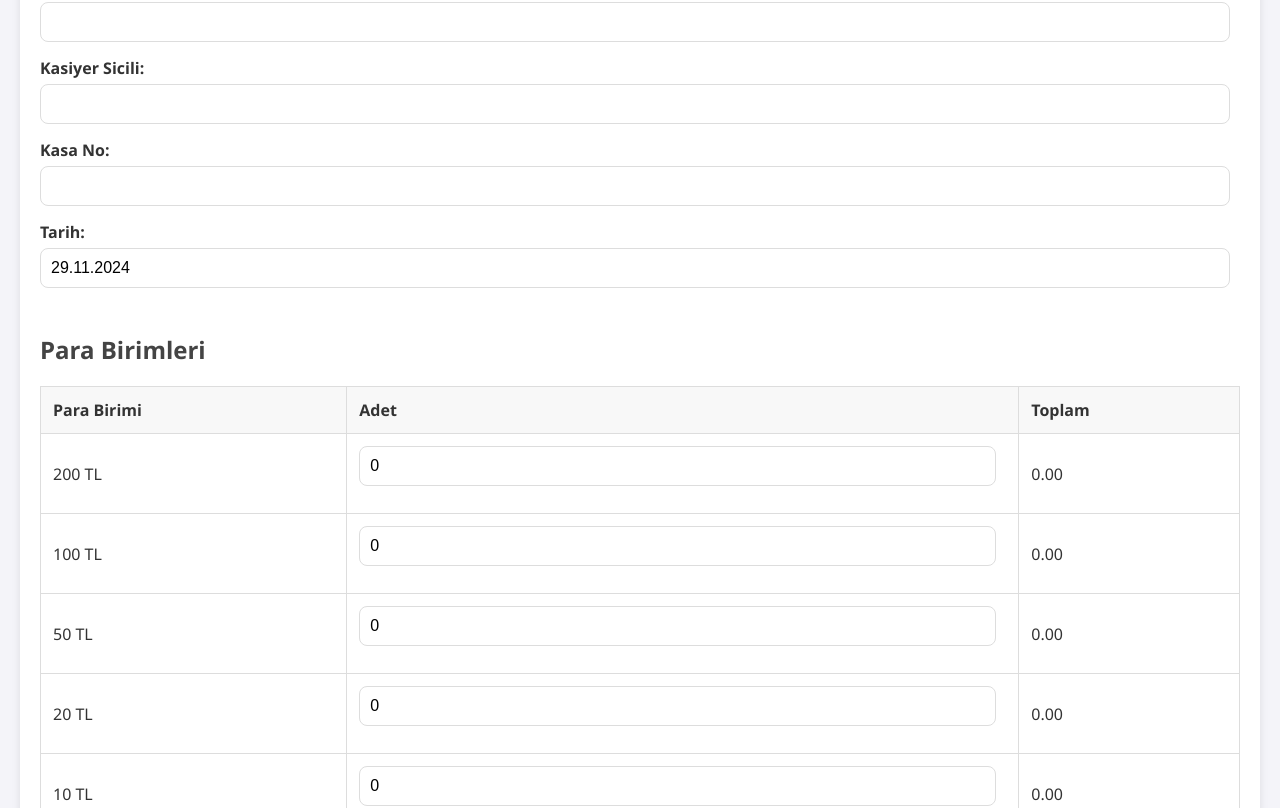
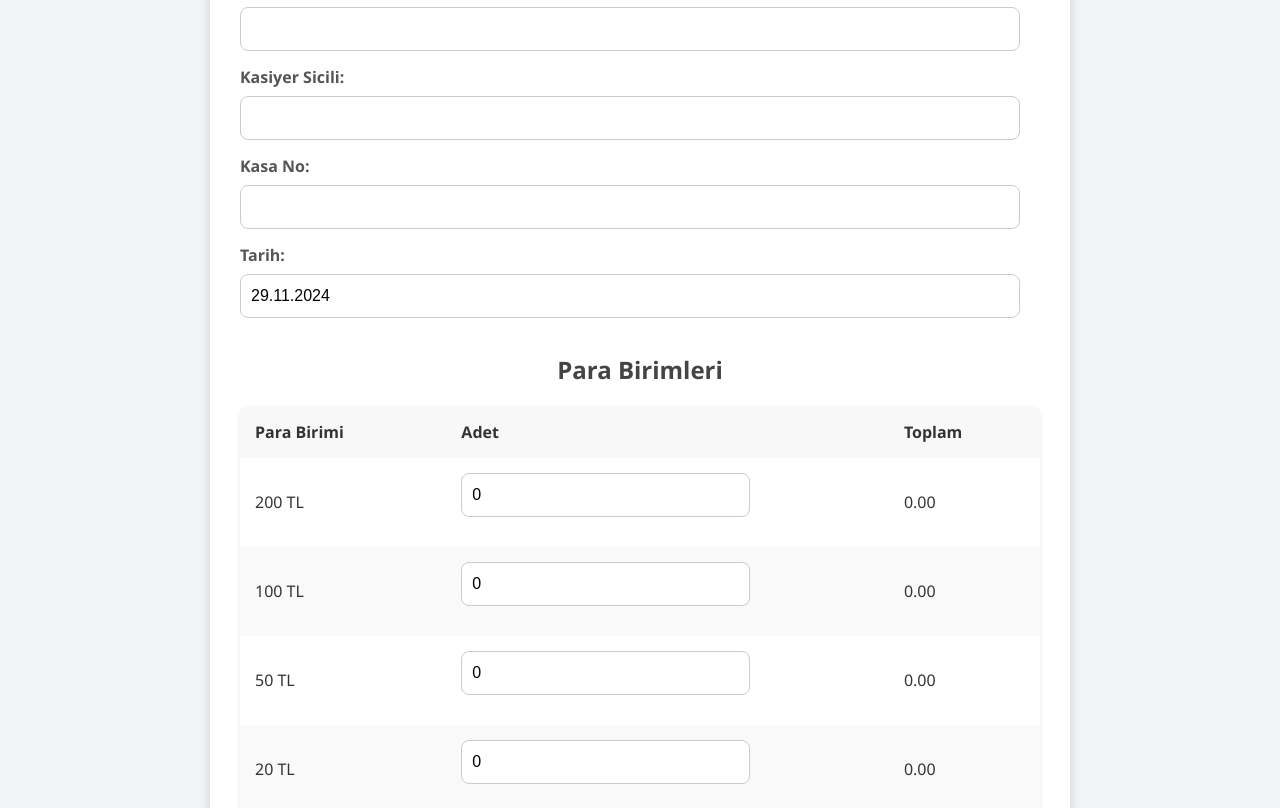
Before and after one commit to migros1/mkasa, a plain HTML site: page mkasiyer.html in a window 1280 px wide. Shown: the part 312-1120 px from the top of the page. Drawn offline with nearby package versions, Linux system fonts and the light colour scheme.

Commit message:
Add files via upload

```diff
--- a/mkasiyer.html
+++ b/mkasiyer.html
@@ -10,7 +10,7 @@
             font-family: 'Segoe UI', Tahoma, Geneva, Verdana, sans-serif;
             margin: 0;
             padding: 0;
-            background-color: #f4f4f9;
+            background-color: #f1f3f6;
             color: #333;
         }
         header {
@@ -26,68 +26,86 @@
             height: 55px;
         }
         .container {
-            margin: 20px;
+            margin: 20px auto;
+            max-width: 800px;
             background-color: #fff;
-            padding: 20px;
+            padding: 30px;
             border-radius: 12px;
-            box-shadow: 0 4px 8px rgba(0, 0, 0, 0.1);
+            box-shadow: 0 4px 12px rgba(0, 0, 0, 0.15);
         }
         h1, h2 {
             color: #444;
+            text-align: center;
         }
         label {
             display: block;
-            margin-bottom: 5px;
+            margin-bottom: 8px;
             font-weight: bold;
+            color: #555;
         }
         input[type="text"], input[type="number"] {
-            width: calc(100% - 10px);
+            width: calc(100% - 20px);
             margin-bottom: 15px;
-            padding: 10px;
-            border: 1px solid #ddd;
+            padding: 12px 10px;
+            border: 1px solid #ccc;
             border-radius: 8px;
             box-sizing: border-box;
             font-size: 16px;
+            transition: border-color 0.3s;
+        }
+        input[type="text"]:focus, input[type="number"]:focus {
+            border-color: #ff6600;
+            outline: none;
         }
         table {
             width: 100%;
             margin-top: 20px;
             border-collapse: collapse;
+            overflow: hidden;
+            border-radius: 8px;
+            box-shadow: 0 2px 4px rgba(0, 0, 0, 0.1);
         }
         th, td {
-            border: 1px solid #ddd;
-            padding: 12px;
+            padding: 15px;
             text-align: left;
         }
         th {
             background-color: #f8f8f8;
             font-weight: bold;
         }
-        h2 {
-            margin-top: 30px;
+        tbody tr:nth-child(even) {
+            background-color: #f9f9f9;
         }
         .total {
             font-size: 18px;
             font-weight: bold;
             margin-top: 20px;
             text-align: right;
+            color: #555;
         }
         .buttons {
-            margin-top: 20px;
+            margin-top: 30px;
             display: flex;
             justify-content: space-between;
         }
         .buttons button {
-            padding: 10px 20px;
+            padding: 12px 30px;
             font-size: 16px;
             border: none;
             border-radius: 8px;
             cursor: pointer;
             background-color: #ff6600;
             color: #fff;
+            transition: background-color 0.3s;
         }
         .buttons button.clear {
             background-color: #e74c3c;
+        }
+        .buttons button:hover {
+            opacity: 0.9;
+        }
+        .buttons button.clear:hover {
+            background-color: #c0392b;
         }
     </style>
 </head>
@@ -95,7 +113,7 @@
 
 <header>
     <a href="https://www.migros.com.tr" target="_blank">
-        <img src="https://www.migros.com.tr/assets/images/logo.png" alt="Migros Logo">
+        <img src="https://migros1.github.io/mkasa/mgrs.png" alt="Migros Logo">
     </a>
 </header>
 
@@ -193,6 +211,7 @@
             adetInput.min = '0';
             adetInput.value = '0';
             adetInput.oninput = calculateTotal;
+            adetInput.style.width = '70%';
             cell2.appendChild(adetInput);
             row.appendChild(cell2);
 
```
